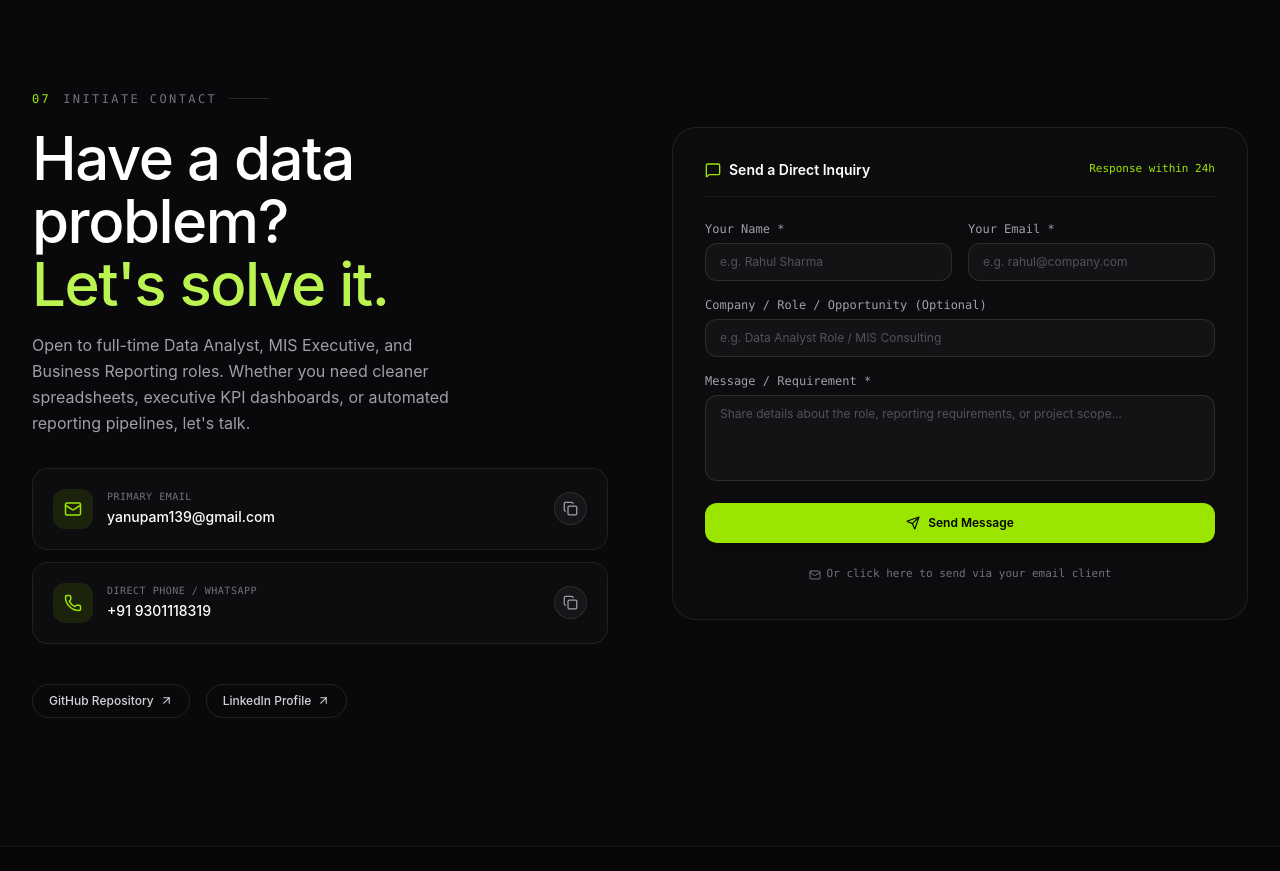
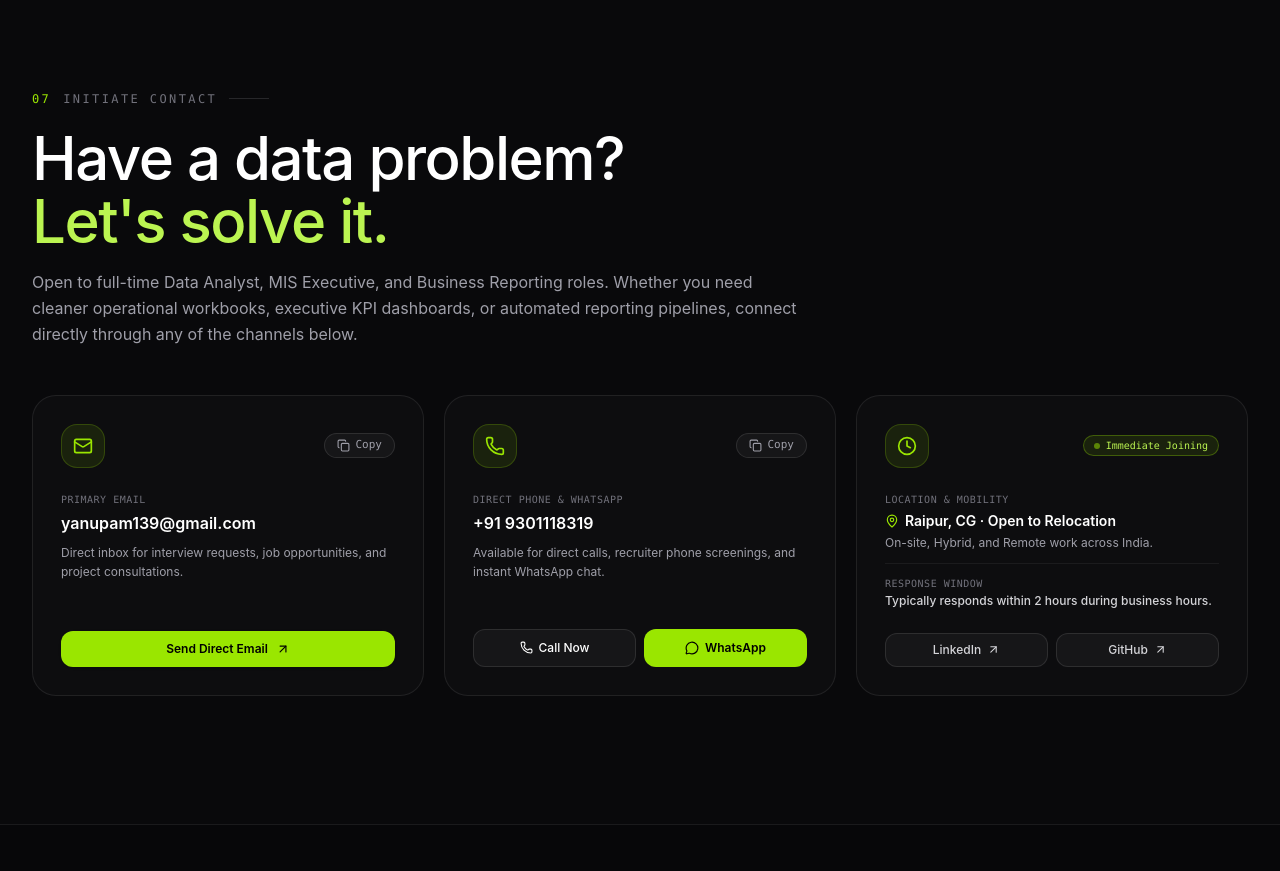
Before and after one commit to Anupam2048/anupam-portfolio.github.io, a React (Vite) app: page / in a window 1280 px wide. Shown: the part 9620-10491 px from the top of the page. Built offline with nearby package versions, Linux system fonts and the light colour scheme.

Commit message:
Remove direct inquiry form and streamline direct contact hub

```diff
--- a/src/components/ContactSection.tsx
+++ b/src/components/ContactSection.tsx
@@ -2,34 +2,15 @@ import React, { useState } from "react";
 import {
   ArrowUpRight,
   Check,
-  CheckCircle2,
+  Clock,
   Copy,
-  Loader2,
   Mail,
-  MessageSquare,
-  Phone,
-  Send,
-  Sparkles
+  MapPin,
+  MessageCircle,
+  Phone
 } from "lucide-react";
 
-interface FormState {
-  name: string;
-  email: string;
-  role: string;
-  message: string;
-}
-
 export const ContactSection: React.FC = () => {
-  const [formState, setFormState] = useState<FormState>({
-    name: "",
-    email: "",
-    role: "",
-    message: ""
-  });
-  const [loading, setLoading] = useState(false);
-  const [error, setError] = useState<string | null>(null);
-  const [success, setSuccess] = useState(false);
-  const [successMessage, setSuccessMessage] = useState<string>("");
   const [copiedType, setCopiedType] = useState<"email" | "phone" | null>(null);
 
   const emailAddress = "yanupam139@gmail.com";
@@ -42,73 +23,7 @@ export const ContactSection: React.FC = () => {
       setCopiedType(type);
       setTimeout(() => setCopiedType(null), 2500);
     } catch {
-      // Fallback if clipboard API is restricted
       setCopiedType(null);
-    }
-  };
-
-  const validateEmail = (email: string) => {
-    return /^[^\s@]+@[^\s@]+\.[^\s@]+$/.test(email);
-  };
-
-  const handleSubmit = async (e: React.FormEvent) => {
-    e.preventDefault();
-    setError(null);
-
-    // Validation checks
-    if (!formState.name.trim()) {
-      setError("Please enter your name.");
-      return;
-    }
-    if (!formState.email.trim() || !validateEmail(formState.email)) {
-      setError("Please provide a valid business email address.");
-      return;
-    }
-    if (!formState.message.trim() || formState.message.trim().length < 10) {
-      setError("Please include a brief message (at least 10 characters).");
-      return;
-    }
-
-    setLoading(true);
-
-    try {
-      const response = await fetch("https://formsubmit.co/ajax/yanupam139@gmail.com", {
-        method: "POST",
-        headers: {
-          "Content-Type": "application/json",
-          Accept: "application/json"
-        },
-        body: JSON.stringify({
-          name: formState.name,
-          email: formState.email,
-          role: formState.role || "Not specified",
-          message: formState.message,
-          _subject: `New Portfolio Inquiry from ${formState.name}`,
-          _template: "table",
-          _captcha: "false"
-        })
-      });
-
-      const data = await response.json().catch(() => ({}));
-
-      if (response.ok || data.success === "true" || (data.message && data.message.includes("Activation"))) {
-        setLoading(false);
-        setSuccess(true);
-        if (data.message && data.message.includes("Activation")) {
-          setSuccessMessage("Inquiry received! Check your inbox (yanupam139@gmail.com) for FormSubmit's one-time activation link to confirm reception.");
-        } else {
-          setSuccessMessage("Thank you for reaching out! Your message was delivered directly to yanupam139@gmail.com, and Anupam will review it shortly.");
-        }
-        setFormState({ name: "", email: "", role: "", message: "" });
-      } else {
-        throw new Error(data.message || "Failed to deliver message");
-      }
-    } catch (err: unknown) {
-      setLoading(false);
-      const errMsg = err instanceof Error ? err.message : "Submission failed";
-      setError(
-        `${errMsg}. If network restrictions apply, you can send directly using the mail link below.`
-      );
     }
   };
 
@@ -122,250 +37,185 @@ export const ContactSection: React.FC = () => {
           <span className="h-px w-10 bg-zinc-800" />
         </div>
 
-        <div className="grid gap-12 lg:grid-cols-12 lg:gap-16 items-start">
-          {/* Left Column: Direct channels & value statement */}
-          <div className="lg:col-span-6 space-y-8">
+        {/* Header */}
+        <div className="max-w-3xl">
+          <h2 className="text-4xl font-medium tracking-tight text-white sm:text-6xl leading-[1.05]">
+            Have a data problem?<br />
+            <span className="text-lime-300">Let's solve it.</span>
+          </h2>
+          <p className="mt-4 text-base leading-relaxed text-zinc-400">
+            Open to full-time Data Analyst, MIS Executive, and Business Reporting roles.
+            Whether you need cleaner operational workbooks, executive KPI dashboards, or automated reporting pipelines, connect directly through any of the channels below.
+          </p>
+        </div>
+
+        {/* Contact Channels Grid */}
+        <div className="mt-12 grid gap-5 sm:grid-cols-2 lg:grid-cols-3">
+          {/* Email Card */}
+          <div className="flex flex-col justify-between rounded-3xl border border-white/[.08] bg-white/[.02] p-6 sm:p-7 transition-all duration-300 hover:border-lime-400/40 hover:bg-white/[.035]">
             <div>
-              <h2 className="text-4xl font-medium tracking-tight text-white sm:text-6xl leading-[1.05]">
-                Have a data problem?<br />
-                <span className="text-lime-300">Let's solve it.</span>
-              </h2>
-              <p className="mt-4 text-base leading-relaxed text-zinc-400 max-w-md">
-                Open to full-time Data Analyst, MIS Executive, and Business Reporting roles.
-                Whether you need cleaner spreadsheets, executive KPI dashboards, or automated reporting pipelines, let's talk.
-              </p>
-            </div>
-
-            {/* Quick Copy / Action Pills */}
-            <div className="space-y-3">
-              {/* Email Card */}
-              <div className="flex items-center justify-between rounded-2xl border border-white/[.08] bg-white/[.02] p-4 sm:p-5">
-                <div className="flex items-center gap-3.5">
-                  <div className="flex h-10 w-10 items-center justify-center rounded-xl bg-lime-400/10 text-lime-400">
-                    <Mail size={18} />
-                  </div>
-                  <div>
-                    <div className="text-[10px] font-mono uppercase tracking-wider text-zinc-500">
-                      Primary Email
-                    </div>
-                    <a
-                      href={`mailto:${emailAddress}?subject=Opportunity%20for%20Anupam%20Yadav`}
-                      className="text-sm font-medium text-white hover:text-lime-300 transition-colors"
-                    >
-                      {emailAddress}
-                    </a>
-                  </div>
+              <div className="flex items-center justify-between">
+                <div className="flex h-11 w-11 items-center justify-center rounded-2xl bg-lime-400/10 text-lime-400 border border-lime-400/20">
+                  <Mail size={20} />
                 </div>
-
                 <button
                   onClick={() => handleCopy(emailAddress, "email")}
-                  className="rounded-full border border-white/10 bg-white/[.04] p-2 text-zinc-400 hover:border-lime-400/40 hover:text-white transition-all"
+                  className="rounded-full border border-white/10 bg-white/[.04] px-3 py-1 text-xs text-zinc-400 hover:border-lime-400/40 hover:text-white transition-all flex items-center gap-1.5"
                   title="Copy email to clipboard"
-                  aria-label="Copy email address"
                 >
                   {copiedType === "email" ? (
-                    <span className="flex items-center gap-1 text-[11px] text-lime-400 font-mono px-1">
-                      <Check size={14} /> Copied!
+                    <span className="flex items-center gap-1 text-[11px] text-lime-400 font-mono">
+                      <Check size={13} /> Copied!
                     </span>
                   ) : (
-                    <Copy size={15} />
+                    <>
+                      <Copy size={13} />
+                      <span className="text-[11px] font-mono">Copy</span>
+                    </>
                   )}
                 </button>
               </div>
 
-              {/* Phone Card */}
-              <div className="flex items-center justify-between rounded-2xl border border-white/[.08] bg-white/[.02] p-4 sm:p-5">
-                <div className="flex items-center gap-3.5">
-                  <div className="flex h-10 w-10 items-center justify-center rounded-xl bg-lime-400/10 text-lime-400">
-                    <Phone size={18} />
-                  </div>
-                  <div>
-                    <div className="text-[10px] font-mono uppercase tracking-wider text-zinc-500">
-                      Direct Phone / WhatsApp
-                    </div>
-                    <a
-                      href={`tel:${phoneNumber}`}
-                      className="text-sm font-medium text-white hover:text-lime-300 transition-colors"
-                    >
-                      {displayPhone}
-                    </a>
-                  </div>
+              <div className="mt-6">
+                <div className="text-[10px] font-mono uppercase tracking-wider text-zinc-500">
+                  Primary Email
                 </div>
+                <div className="mt-1 text-base font-semibold text-white break-all">
+                  {emailAddress}
+                </div>
+                <p className="mt-2 text-xs leading-relaxed text-zinc-400">
+                  Direct inbox for interview requests, job opportunities, and project consultations.
+                </p>
+              </div>
+            </div>
 
+            <a
+              href={`mailto:${emailAddress}?subject=Job%20Opportunity%20/%20Inquiry%20for%20Anupam%20Yadav`}
+              className="mt-6 inline-flex w-full items-center justify-center gap-2 rounded-xl bg-lime-400 px-4 py-2.5 text-xs font-semibold text-black hover:bg-lime-300 transition-all shadow-sm"
+            >
+              <span>Send Direct Email</span>
+              <ArrowUpRight size={14} />
+            </a>
+          </div>
+
+          {/* Phone / WhatsApp Card */}
+          <div className="flex flex-col justify-between rounded-3xl border border-white/[.08] bg-white/[.02] p-6 sm:p-7 transition-all duration-300 hover:border-lime-400/40 hover:bg-white/[.035]">
+            <div>
+              <div className="flex items-center justify-between">
+                <div className="flex h-11 w-11 items-center justify-center rounded-2xl bg-lime-400/10 text-lime-400 border border-lime-400/20">
+                  <Phone size={20} />
+                </div>
                 <button
                   onClick={() => handleCopy(displayPhone, "phone")}
-                  className="rounded-full border border-white/10 bg-white/[.04] p-2 text-zinc-400 hover:border-lime-400/40 hover:text-white transition-all"
+                  className="rounded-full border border-white/10 bg-white/[.04] px-3 py-1 text-xs text-zinc-400 hover:border-lime-400/40 hover:text-white transition-all flex items-center gap-1.5"
                   title="Copy phone to clipboard"
-                  aria-label="Copy phone number"
                 >
                   {copiedType === "phone" ? (
-                    <span className="flex items-center gap-1 text-[11px] text-lime-400 font-mono px-1">
-                      <Check size={14} /> Copied!
+                    <span className="flex items-center gap-1 text-[11px] text-lime-400 font-mono">
+                      <Check size={13} /> Copied!
                     </span>
                   ) : (
-                    <Copy size={15} />
+                    <>
+                      <Copy size={13} />
+                      <span className="text-[11px] font-mono">Copy</span>
+                    </>
                   )}
                 </button>
               </div>
+
+              <div className="mt-6">
+                <div className="text-[10px] font-mono uppercase tracking-wider text-zinc-500">
+                  Direct Phone & WhatsApp
+                </div>
+                <div className="mt-1 text-base font-semibold text-white">
+                  {displayPhone}
+                </div>
+                <p className="mt-2 text-xs leading-relaxed text-zinc-400">
+                  Available for direct calls, recruiter phone screenings, and instant WhatsApp chat.
+                </p>
+              </div>
             </div>
 
-            {/* Social Links */}
-            <div className="flex items-center gap-4 pt-2">
+            <div className="mt-6 grid grid-cols-2 gap-2">
+              <a
+                href={`tel:${phoneNumber}`}
+                className="inline-flex items-center justify-center gap-1.5 rounded-xl border border-white/10 bg-white/[.04] px-3 py-2.5 text-xs font-medium text-white hover:border-lime-400/40 hover:bg-white/[.08] transition-all"
+              >
+                <Phone size={13} />
+                <span>Call Now</span>
+              </a>
+              <a
+                href={`https://wa.me/${phoneNumber.replace("+", "")}?text=${encodeURIComponent(
+                  "Hi Anupam, I reviewed your portfolio and would like to discuss an opportunity."
+                )}`}
+                target="_blank"
+                rel="noreferrer"
+                className="inline-flex items-center justify-center gap-1.5 rounded-xl bg-lime-400 px-3 py-2.5 text-xs font-semibold text-black hover:bg-lime-300 transition-all"
+              >
+                <MessageCircle size={14} />
+                <span>WhatsApp</span>
+              </a>
+            </div>
+          </div>
+
+          {/* Availability & Location Card */}
+          <div className="flex flex-col justify-between rounded-3xl border border-white/[.08] bg-white/[.02] p-6 sm:p-7 transition-all duration-300 hover:border-lime-400/40 hover:bg-white/[.035] sm:col-span-2 lg:col-span-1">
+            <div>
+              <div className="flex items-center justify-between">
+                <div className="flex h-11 w-11 items-center justify-center rounded-2xl bg-lime-400/10 text-lime-400 border border-lime-400/20">
+                  <Clock size={20} />
+                </div>
+                <span className="inline-flex items-center gap-1.5 rounded-full border border-lime-400/30 bg-lime-400/10 px-2.5 py-0.5 text-[10px] font-mono font-medium text-lime-300">
+                  <span className="h-1.5 w-1.5 rounded-full bg-lime-400 animate-pulse" />
+                  Immediate Joining
+                </span>
+              </div>
+
+              <div className="mt-6 space-y-3">
+                <div>
+                  <div className="text-[10px] font-mono uppercase tracking-wider text-zinc-500">
+                    Location & Mobility
+                  </div>
+                  <div className="mt-1 flex items-center gap-1.5 text-sm font-semibold text-white">
+                    <MapPin size={14} className="text-lime-400" />
+                    <span>Raipur, CG · Open to Relocation</span>
+                  </div>
+                  <p className="mt-1 text-xs text-zinc-400">
+                    On-site, Hybrid, and Remote work across India.
+                  </p>
+                </div>
+
+                <div className="border-t border-white/[.06] pt-3">
+                  <div className="text-[10px] font-mono uppercase tracking-wider text-zinc-500">
+                    Response Window
+                  </div>
+                  <div className="mt-0.5 text-xs font-medium text-zinc-300">
+                    Typically responds within 2 hours during business hours.
+                  </div>
+                </div>
+              </div>
+            </div>
+
+            {/* Social Profile Links */}
+            <div className="mt-6 flex items-center gap-2">
+              <a
+                href="https://www.linkedin.com/in/anupam-yadav-a7852a238"
+                target="_blank"
+                rel="noreferrer"
+                className="flex-1 inline-flex items-center justify-center gap-1.5 rounded-xl border border-white/10 bg-white/[.04] px-3 py-2 text-xs font-medium text-zinc-300 hover:border-lime-400/40 hover:text-white transition-all"
+              >
+                <span>LinkedIn</span>
+                <ArrowUpRight size={13} />
+              </a>
               <a
                 href="https://github.com/Anupam2048"
                 target="_blank"
                 rel="noreferrer"
-                className="inline-flex items-center gap-1.5 rounded-full border border-white/10 px-4 py-2 text-xs font-medium text-zinc-300 hover:border-lime-400/40 hover:text-white transition-colors"
+                className="flex-1 inline-flex items-center justify-center gap-1.5 rounded-xl border border-white/10 bg-white/[.04] px-3 py-2 text-xs font-medium text-zinc-300 hover:border-lime-400/40 hover:text-white transition-all"
               >
-                <span>GitHub Repository</span>
+                <span>GitHub</span>
                 <ArrowUpRight size={13} />
               </a>
-              <a
-                href="https://www.linkedin.com/in/anupam-yadav-a7852a238"
-                target="_blank"
-                rel="noreferrer"
-                className="inline-flex items-center gap-1.5 rounded-full border border-white/10 px-4 py-2 text-xs font-medium text-zinc-300 hover:border-lime-400/40 hover:text-white transition-colors"
-              >
-                <span>LinkedIn Profile</span>
-                <ArrowUpRight size={13} />
-              </a>
-            </div>
-          </div>
-
-          {/* Right Column: Direct Message Form with States */}
-          <div className="lg:col-span-6">
-            <div className="rounded-3xl border border-white/[.08] bg-white/[.015] p-6 sm:p-8">
-              <div className="mb-6 flex items-center justify-between border-b border-white/[.06] pb-4">
-                <div className="flex items-center gap-2 text-sm font-semibold text-white">
-                  <MessageSquare size={16} className="text-lime-400" />
-                  <span>Send a Direct Inquiry</span>
-                </div>
-                <span className="text-[11px] font-mono text-lime-400">Response within 24h</span>
-              </div>
-
-              {success ? (
-                /* Success State */
-                <div className="rounded-2xl border border-lime-400/30 bg-lime-400/[.06] p-8 text-center animate-fade-in">
-                  <div className="mx-auto flex h-12 w-12 items-center justify-center rounded-full bg-lime-400/20 text-lime-400">
-                    <CheckCircle2 size={28} />
-                  </div>
-                  <h3 className="mt-4 text-xl font-semibold text-white">Inquiry Received!</h3>
-                  <p className="mt-2 text-xs text-zinc-300 leading-relaxed max-w-sm mx-auto">
-                    {successMessage || "Thank you for reaching out. Your message has been received and will be reviewed shortly."}
-                  </p>
-                  <button
-                    onClick={() => setSuccess(false)}
-                    className="mt-6 inline-flex items-center gap-1.5 rounded-full border border-lime-400/30 bg-lime-400/10 px-4 py-2 text-xs font-medium text-lime-300 hover:bg-lime-400/20 transition-colors"
-                  >
-                    <Sparkles size={13} />
-                    <span>Send Another Inquiry</span>
-                  </button>
-                </div>
-              ) : (
-                /* Form with Loading & Error States */
-                <form onSubmit={handleSubmit} className="space-y-4">
-                  {error && (
-                    <div className="rounded-xl border border-rose-500/30 bg-rose-500/10 p-3 text-xs text-rose-300">
-                      {error}
-                    </div>
-                  )}
-
-                  <div className="grid gap-4 sm:grid-cols-2">
-                    <div>
-                      <label htmlFor="contact-name" className="block text-xs font-mono text-zinc-400 mb-1.5">
-                        Your Name *
-                      </label>
-                      <input
-                        id="contact-name"
-                        type="text"
-                        required
-                        disabled={loading}
-                        placeholder="e.g. Rahul Sharma"
-                        value={formState.name}
-                        onChange={(e) => setFormState({ ...formState, name: e.target.value })}
-                        className="w-full rounded-xl border border-white/10 bg-white/[.03] px-3.5 py-2.5 text-xs text-white placeholder-zinc-600 focus:border-lime-400 focus:bg-white/[.06] focus:outline-none transition-colors disabled:opacity-50"
-                      />
-                    </div>
-
-                    <div>
-                      <label htmlFor="contact-email" className="block text-xs font-mono text-zinc-400 mb-1.5">
-                        Your Email *
-                      </label>
-                      <input
-                        id="contact-email"
-                        type="email"
-                        required
-                        disabled={loading}
-                        placeholder="e.g. rahul@company.com"
-                        value={formState.email}
-                        onChange={(e) => setFormState({ ...formState, email: e.target.value })}
-                        className="w-full rounded-xl border border-white/10 bg-white/[.03] px-3.5 py-2.5 text-xs text-white placeholder-zinc-600 focus:border-lime-400 focus:bg-white/[.06] focus:outline-none transition-colors disabled:opacity-50"
-                      />
-                    </div>
-                  </div>
-
-                  <div>
-                    <label htmlFor="contact-role" className="block text-xs font-mono text-zinc-400 mb-1.5">
-                      Company / Role / Opportunity (Optional)
-                    </label>
-                    <input
-                      id="contact-role"
-                      type="text"
-                      disabled={loading}
-                      placeholder="e.g. Data Analyst Role / MIS Consulting"
-                      value={formState.role}
-                      onChange={(e) => setFormState({ ...formState, role: e.target.value })}
-                      className="w-full rounded-xl border border-white/10 bg-white/[.03] px-3.5 py-2.5 text-xs text-white placeholder-zinc-600 focus:border-lime-400 focus:bg-white/[.06] focus:outline-none transition-colors disabled:opacity-50"
-                    />
-                  </div>
-
-                  <div>
-                    <label htmlFor="contact-message" className="block text-xs font-mono text-zinc-400 mb-1.5">
-                      Message / Requirement *
-                    </label>
-                    <textarea
-                      id="contact-message"
-                      rows={4}
-                      required
-                      disabled={loading}
-                      placeholder="Share details about the role, reporting requirements, or project scope..."
-                      value={formState.message}
-                      onChange={(e) => setFormState({ ...formState, message: e.target.value })}
-                      className="w-full rounded-xl border border-white/10 bg-white/[.03] px-3.5 py-2.5 text-xs text-white placeholder-zinc-600 focus:border-lime-400 focus:bg-white/[.06] focus:outline-none transition-colors disabled:opacity-50 resize-none"
-                    />
-                  </div>
-
-                  <button
-                    type="submit"
-                    disabled={loading}
-                    className="w-full inline-flex items-center justify-center gap-2 rounded-xl bg-lime-400 px-5 py-3 text-xs font-semibold text-black hover:bg-lime-300 transition-all disabled:opacity-50 disabled:cursor-not-allowed shadow-md"
-                  >
-                    {loading ? (
-                      <>
-                        <Loader2 size={15} className="animate-spin" />
-                        <span>Submitting Inquiry...</span>
-                      </>
-                    ) : (
-                      <>
-                        <Send size={14} />
-                        <span>Send Message</span>
-                      </>
-                    )}
-                  </button>
-
-                  <div className="pt-1 text-center">
-                    <a
-                      href={`mailto:${emailAddress}?subject=${encodeURIComponent(
-                        formState.name ? `Portfolio Inquiry from ${formState.name}` : "Portfolio Inquiry"
-                      )}&body=${encodeURIComponent(formState.message || "Hi Anupam,\n\n")}`}
-                      className="inline-flex items-center gap-1.5 text-[11px] font-mono text-zinc-500 hover:text-lime-300 transition-colors"
-                    >
-                      <Mail size={12} />
-                      <span>Or click here to send via your email client</span>
-                    </a>
-                  </div>
-                </form>
-              )}
             </div>
           </div>
         </div>
```
